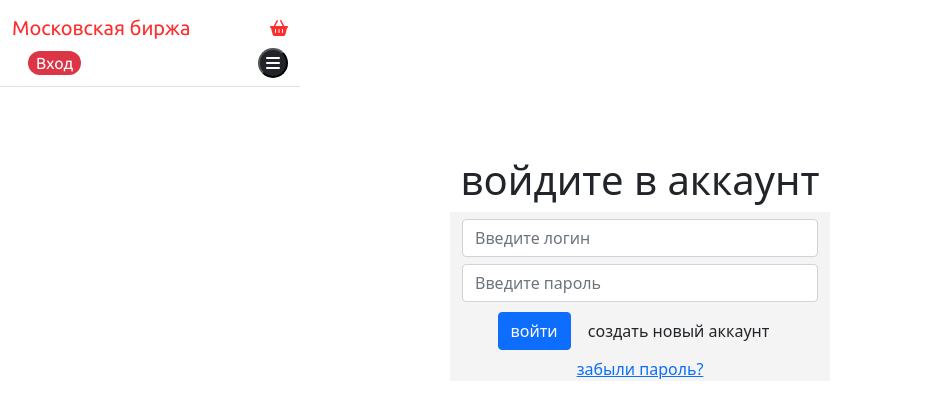
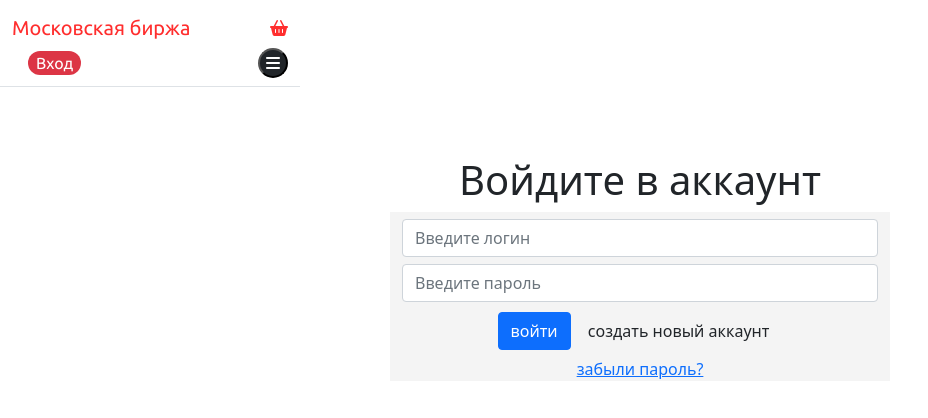
Before and after one commit to zeculesu/goALgo, a Python web app: template templates/authorization.html in a window 1280 px wide. Shown: the top 418 px of the page, without its empty margins (0-928 px from the left). Run offline with Jinja, Linux system fonts and the light colour scheme; the template is opened without the code that fills it, so the values that code supplies are empty; some libraries are stand-ins or nearby versions.

Commit message:
fixed some shit. now more

```diff
--- a/templates/authorization.html
+++ b/templates/authorization.html
@@ -20,13 +20,13 @@
             <div class="row">
                 <div class="col text-center">
                     <h1>
-                    войдите в аккаунт
+                    Войдите в аккаунт
                     </h1>
                 </div>
             </div>
             <div class="row">
-                <div class="col"></div>
-                <div class="col text-center" style="background-color: #f4f4f4;">
+                <!-- <div class="col"></div> -->
+                <div class="col text-center center-block" style="background-color: #f4f4f4; max-width: 500px;margin-left: auto; margin-right: auto;">
                     <form class="login_form" method="post" enctype="multipart/form-data" name="authorization">
                         <input type="text" class="form-control" id="text" placeholder="Введите логин" name="login">
                         <input type="text" class="form-control" id="text" placeholder="Введите пароль" name="passwd">
@@ -37,7 +37,7 @@
                         </div>
                     </form>
                 </div>
-                <div class="col"></div>
+                <!-- <div class="col"></div> -->
             </div>
         </div>
     </body>
```
